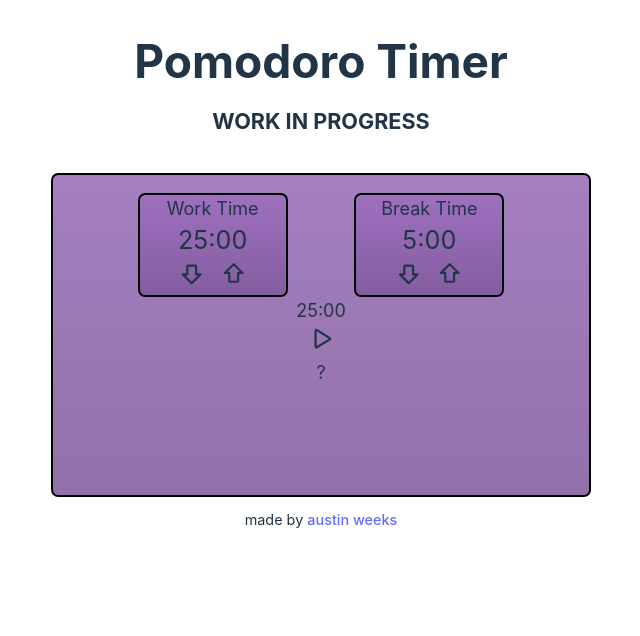
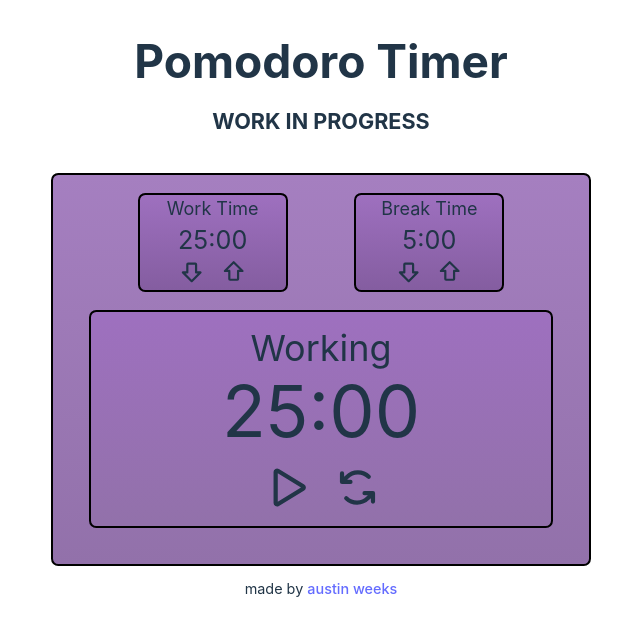
Before and after one commit to austin-weeks/pomodoro-timer, a React (Vite) app: page / in a window 1280 px wide. Shown: the top 636 px of the page, without its empty margins (319-959 px from the left). Built offline with nearby package versions, Linux system fonts and the light colour scheme; the HTML template or start-up script is replaced by a standard one.

Commit message:
finished ui layour

```diff
--- a/src/App.css
+++ b/src/App.css
@@ -101,13 +101,31 @@
 }
 
 #timer {
+  -moz-user-select: none;
+       user-select: none;
+  -webkit-user-select: none;
   border: 2px solid black;
   border-radius: 0.4rem;
   background: linear-gradient(rgb(165, 127, 192), rgb(146, 113, 170));
   width: 30rem;
-  height: 18rem;
   margin: 0 auto;
   padding: 1rem;
+}
+
+#timer-container {
+  border: 2px solid black;
+  border-radius: 0.4rem;
+  background: linear-gradient(rgb(158, 112, 191), rgb(146, 113, 170));
+  margin: 1em;
+  padding: 0.5em;
+}
+
+#time-display {
+  font-size: 4rem;
+}
+#time-display :first-child {
+  font-size: 2rem;
+  margin-bottom: -0.5em;
 }
 
 #timer-settings {
@@ -126,10 +144,21 @@
 #timer-settings .settings-btns {
   display: flex;
   justify-content: center;
+  align-items: center;
   gap: 1rem;
+}
+
+#timer-controls {
+  display: flex;
+  justify-content: center;
+  gap: 1.5em;
+  align-items: center;
 }
 
 .button {
   cursor: pointer;
   font-size: 1.3rem;
+}
+.button.button-big {
+  font-size: 2.5rem;
 }/*# sourceMappingURL=App.css.map */
--- a/src/App.scss
+++ b/src/App.scss
@@ -105,18 +105,35 @@
 @mixin gradientBackground($top, $bottom) {
     background: linear-gradient($top, $bottom);
 }
+@mixin unselectable {
+    user-select: none;
+    -webkit-user-select: none;
+}
 #timer-settings > * {
     @include gradientBackground($inner-top, $inner-bottom);
 }
 
 #timer {
+    @include unselectable();
     @include border();
     @include gradientBackground($timer-top, $timer-bottom);
 
     width: 30rem;
-    height: 18rem;
     margin: 0 auto;
     padding: 1rem;
+}
+#timer-container {
+    @include border();
+    @include gradientBackground($inner-top, $timer-bottom);
+    margin: 1em;
+    padding: 0.5em;
+}
+#time-display {
+    font-size: 4rem;
+    :first-child {
+        font-size: 2rem;
+        margin-bottom: -0.5em;
+    }
 }
 #timer-settings {
     display: flex;
@@ -133,11 +150,21 @@
     .settings-btns {
         display: flex;
         justify-content: center;
+        align-items: center;
         gap: 1rem;
     }
+}
+#timer-controls {
+    display: flex;
+    justify-content: center;
+    gap: 1.5em;
+    align-items: center;
 }
 
 .button {
     cursor: pointer;
     font-size: 1.3rem;
+    &.button-big {
+        font-size: 2.5rem;
+    }
 }
--- a/src/PomodoroTimer.tsx
+++ b/src/PomodoroTimer.tsx
@@ -1,4 +1,4 @@
-import { ArrowFatDown, ArrowFatUp, Pause, Play } from "@phosphor-icons/react";
+import { ArrowFatDown, ArrowFatUp, ArrowsCounterClockwise, Pause, Play } from "@phosphor-icons/react";
 import { useState } from "react";
 
 interface SettingsProps {
@@ -12,10 +12,10 @@
             <div className="settings-time">{time}:00</div>
             <div className="settings-btns">
                 <div>
-                    <span className="button"><ArrowFatDown weight="bold" /></span>
+                    <ArrowFatDown className="button" weight="bold" />
                 </div>
                 <div>
-                    <span className="button"><ArrowFatUp weight="bold" /></span>
+                    <ArrowFatUp className="button" weight="bold" />
                 </div>
             </div>
         </div>
@@ -28,10 +28,12 @@
 function Controls({ isCounting }: ControlsProps) {
     return (
         <div id="timer-controls">
-            <div className="button">
-                {isCounting ? <Pause className="button" weight="bold" /> : <Play className="button" weight="bold" />}
+            <div>
+                {isCounting ? <Pause className="button button-big" weight="bold" /> : <Play className="button button-big" weight="bold" />}
             </div>
-            <div>?</div>
+            <div>
+                <ArrowsCounterClockwise className="button button-big" weight="bold" />
+            </div>
         </div>
     );
 }
@@ -40,7 +42,9 @@
     const startingState = {
         workDuration: 25,
         breakDuration: 5,
-        isCounting: false
+        isCounting: false,
+        timeLeft: 25,
+        isWorking: true
     };
     const [state, setState] = useState(startingState);
 
@@ -50,10 +54,13 @@
                 <Settings time={state.workDuration} title="Work Time" />
                 <Settings time={state.breakDuration} title="Break Time" />
             </div>
-            <div id="timer-display">
-                <div>25:00</div>
+            <div id="timer-container">
+                <div id="time-display">
+                    <div>{state.isWorking ? "Working" : "Break"}</div>
+                    <div>{state.timeLeft.toString()}:00</div>
+                </div>
+                <Controls isCounting={state.isCounting} />
             </div>
-            <Controls isCounting={state.isCounting} />
         </div>
     );
 }
```
Also changed, not shown: 1 other file (tests, documents, lock files or other folders).
